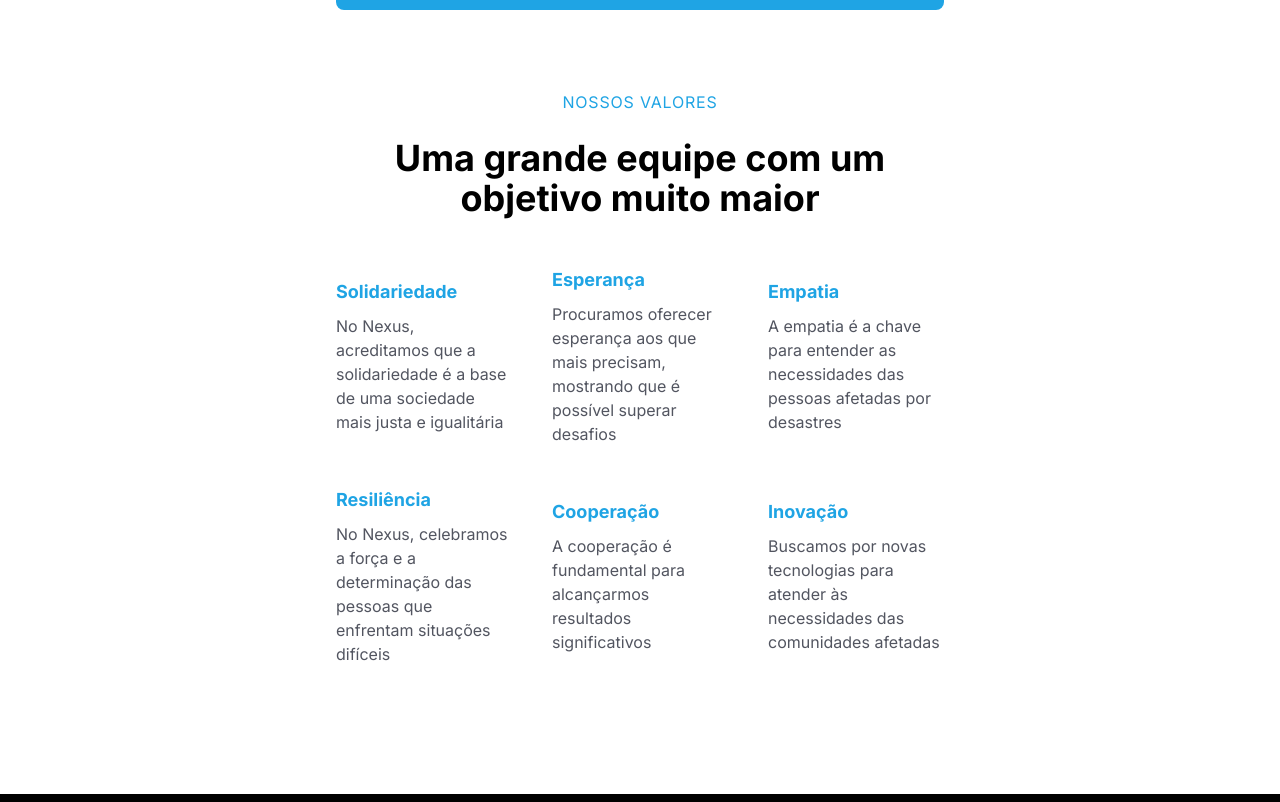
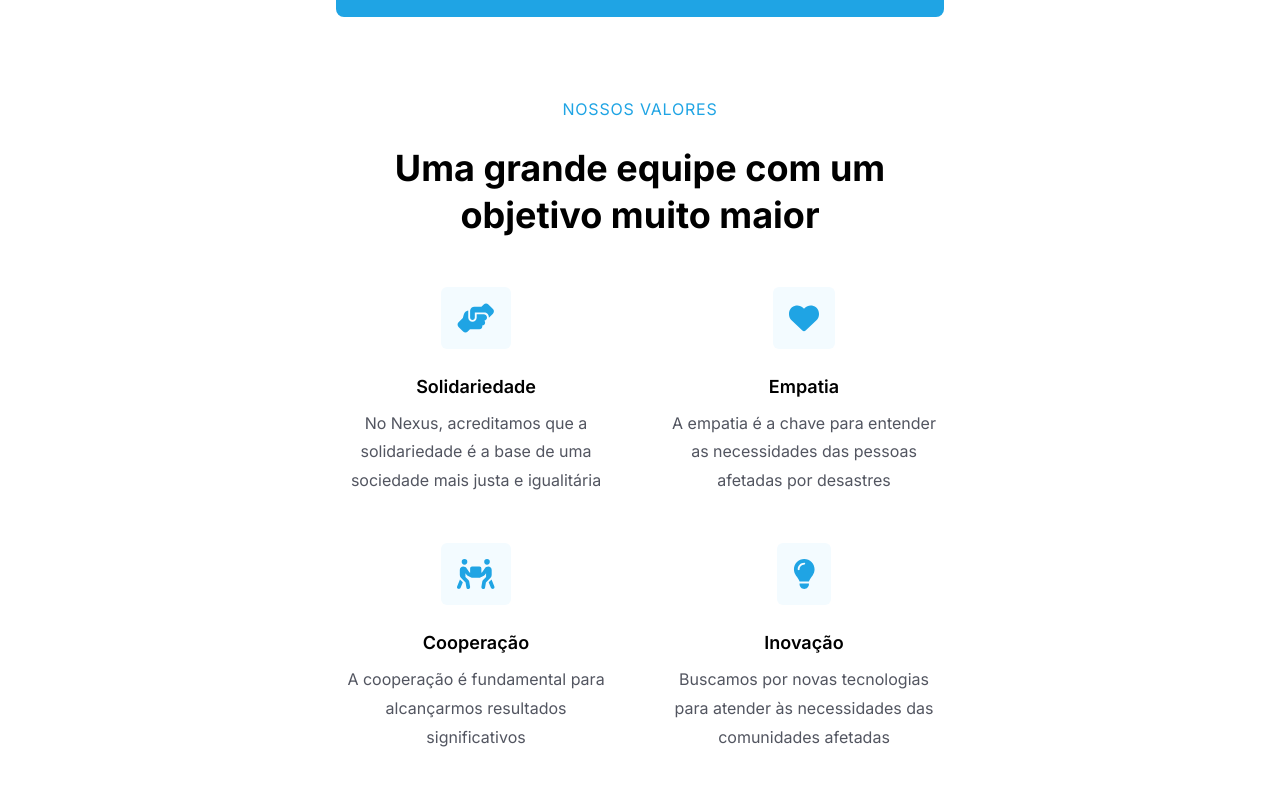
Before and after one commit to enzomurayama/nexus, a React (Vite) app in the folder frontend/: page /sobre in a window 1280 px wide. Shown: the part 1638-2440 px from the top of the page. Built offline with nearby package versions, Linux system fonts and the light colour scheme.

Commit message:
fix: nossos valores

```diff
--- a/frontend/src/pages/Sobre.jsx
+++ b/frontend/src/pages/Sobre.jsx
@@ -1,6 +1,6 @@
 import React from 'react';
-import { Swiper, SwiperSlide } from 'swiper/react';
-import { Pagination, Navigation } from 'swiper/modules';
+import { FontAwesomeIcon } from '@fortawesome/react-fontawesome'
+import { faHandsHelping, faHeart, faPeopleCarry, faLightbulb } from "@fortawesome/free-solid-svg-icons"
 
 export default function Sobre() {
   return (
@@ -11,7 +11,7 @@ export default function Sobre() {
             SOBRE NÓS
           </h3>
 
-          <h2 className="text-4xl text-center font-bold mb-8">
+          <h2 className="text-4xl leading-[1.3] text-center font-bold mb-8">
             Como surgiu o Nexus?
           </h2>
 
@@ -56,69 +56,57 @@ export default function Sobre() {
             NOSSOS VALORES
           </h3>
 
-          <h2 className="text-4xl text-center font-bold mb-12">
+          <h2 className="text-4xl leading-[1.3] text-center font-bold mb-12">
             Uma grande equipe com um objetivo muito maior
           </h2>
 
-          <div className="flex flex-col items-center gap-10 md:flex-row">
-            <div className="flex flex-col w-[70%] md:w-1/3">
-                <h3 className="text-lg text-center md:text-start text-primary font-bold mb-2">
+          <div className="flex flex-col items-center gap-12 md:flex-row md:items-start">
+            <div className="flex flex-col w-[80%] md:w-1/2 items-center">
+                <FontAwesomeIcon icon={faHandsHelping} className="text-[#1FA4E4] text-3xl mb-6 p-4 bg-secondary rounded-md"/>
+
+                <h3 className="text-lg text-center text-black font-semibold mb-2">
                   Solidariedade
                 </h3>
 
-                <p className="text-textc text-center md:text-start">
+                <p className="text-md leading-[1.8] text-textc text-center">
                   No Nexus, acreditamos que a solidariedade é a base de uma sociedade mais justa e igualitária
                 </p>
             </div>
 
-            <div className="flex flex-col w-[70%] md:w-1/3">
-                <h3 className="text-lg text-center md:text-start text-primary font-bold mb-2">
-                  Esperança
-                </h3>
+            <div className="flex flex-col w-[80%] md:w-1/2 items-center">
+                <FontAwesomeIcon icon={faHeart} className="text-[#1FA4E4] text-3xl mb-6 p-4 bg-secondary rounded-md"/>
 
-                <p className="text-textc text-center md:text-start">
-                  Procuramos oferecer esperança aos que mais precisam, mostrando que é possível superar desafios
-                </p>
-            </div>
-
-            <div className="flex flex-col w-[70%] md:w-1/3">
-                <h3 className="text-lg text-center md:text-start text-primary font-bold mb-2">
+                <h3 className="text-lg text-center text-black font-semibold mb-2">
                   Empatia
                 </h3>
 
-                <p className="text-textc text-center md:text-start">
+                <p className="text-md leading-[1.8] text-textc text-center">
                   A empatia é a chave para entender as necessidades das pessoas afetadas por desastres
                 </p>
             </div>
           </div>
 
-          <div className="flex flex-col items-center gap-10 mt-10 md:flex-row ">
-            <div className="flex flex-col w-[70%] md:w-1/3">
-                <h3 className="text-lg text-center md:text-start text-primary font-bold mb-2">
-                  Resiliência
-                </h3>
+          <div className="flex flex-col items-center gap-12 mt-12 md:flex-row md:items-start">
+            <div className="flex flex-col w-[80%] md:w-1/2 items-center">
+                <FontAwesomeIcon icon={faPeopleCarry} className="text-[#1FA4E4] text-3xl mb-6 p-4 bg-secondary rounded-md"/>
 
-                <p className="text-textc text-center md:text-start">
-                  No Nexus, celebramos a força e a determinação das pessoas que enfrentam situações difíceis
-                </p>
-            </div>
-
-            <div className="flex flex-col w-[70%] md:w-1/3">
-                <h3 className="text-lg text-center md:text-start text-primary font-bold mb-2">
+                <h3 className="text-lg text-center text-black font-semibold mb-2">
                   Cooperação
                 </h3>
 
-                <p className="text-textc text-center md:text-start">
+                <p className="text-md leading-[1.8] text-textc text-center">
                   A cooperação é fundamental para alcançarmos resultados significativos
                 </p>
             </div>
 
-            <div className="flex flex-col w-[70%] md:w-1/3">
-                <h3 className="text-lg text-center md:text-start text-primary font-bold mb-2">
+            <div className="flex flex-col w-[80%] md:w-1/2 items-center">
+                <FontAwesomeIcon icon={faLightbulb} className="text-[#1FA4E4] text-3xl mb-6 p-4 bg-secondary rounded-md"/>
+
+                <h3 className="text-lg text-center text-black font-semibold mb-2">
                   Inovação
                 </h3>
 
-                <p className="text-textc text-center md:text-start">
+                <p className="text-md leading-[1.8] text-textc text-center">
                   Buscamos por novas tecnologias para atender às necessidades das comunidades afetadas
                 </p>
             </div>
```
